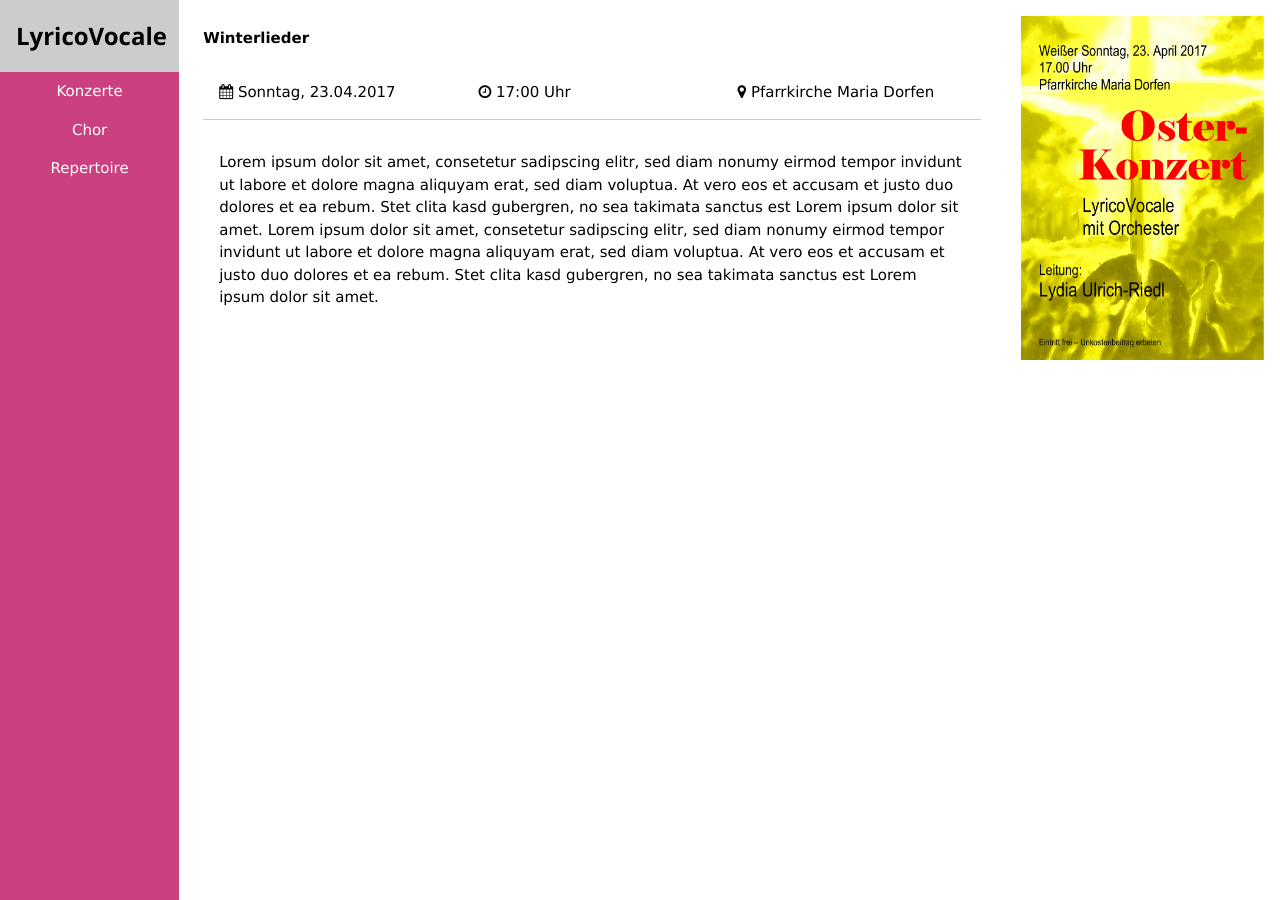
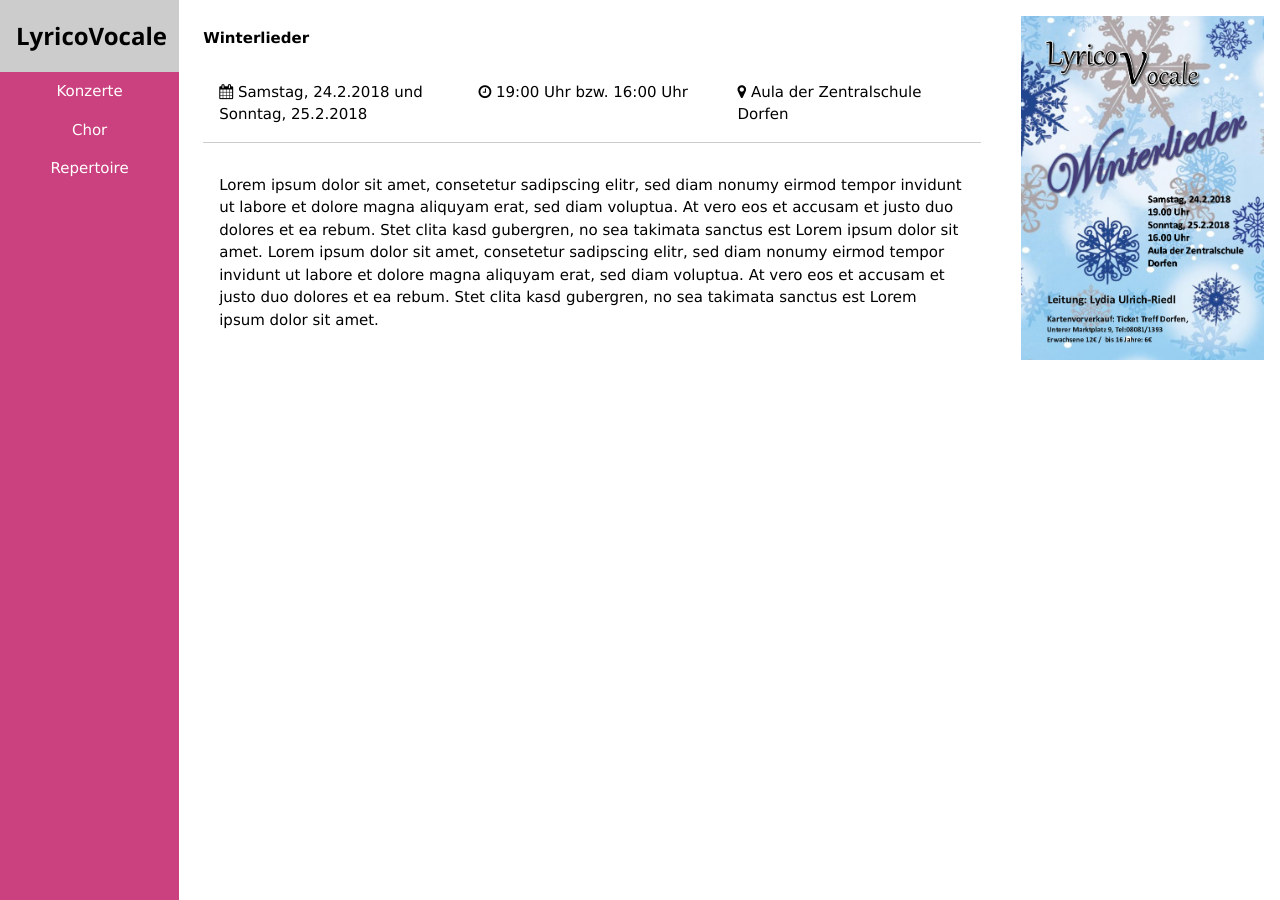
Before and after one commit to aldowiese/lyricovocale, a Jekyll site: the page built from _posts/2017-12-23-winterlieder.md, in a window 1280 px wide. Built offline with Jekyll 4.4.1, drawn with Linux system fonts in a browser that asks for light colours.

Commit message:
Winterlieder

```diff
--- a/_posts/2017-12-23-winterlieder.md
+++ b/_posts/2017-12-23-winterlieder.md
@@ -1,9 +1,9 @@
 ---
 layout: concert
 title: Winterlieder
-realdate: Sonntag, 23.04.2017
-time: 17:00 Uhr
-place: Pfarrkirche Maria Dorfen
-picture: osterkonzert.jpg
+realdate: Samstag, 24.2.2018 und Sonntag, 25.2.2018
+time: 19:00 Uhr bzw. 16:00 Uhr
+place: Aula der Zentralschule Dorfen
+picture: winterlieder.png
 ---
 Lorem ipsum dolor sit amet, consetetur sadipscing elitr, sed diam nonumy eirmod tempor invidunt ut labore et dolore magna aliquyam erat, sed diam voluptua. At vero eos et accusam et justo duo dolores et ea rebum. Stet clita kasd gubergren, no sea takimata sanctus est Lorem ipsum dolor sit amet. Lorem ipsum dolor sit amet, consetetur sadipscing elitr, sed diam nonumy eirmod tempor invidunt ut labore et dolore magna aliquyam erat, sed diam voluptua. At vero eos et accusam et justo duo dolores et ea rebum. Stet clita kasd gubergren, no sea takimata sanctus est Lorem ipsum dolor sit amet.
```
Also changed, not shown: img/lydia.jpg (added), img/winterlieder.png (added).
